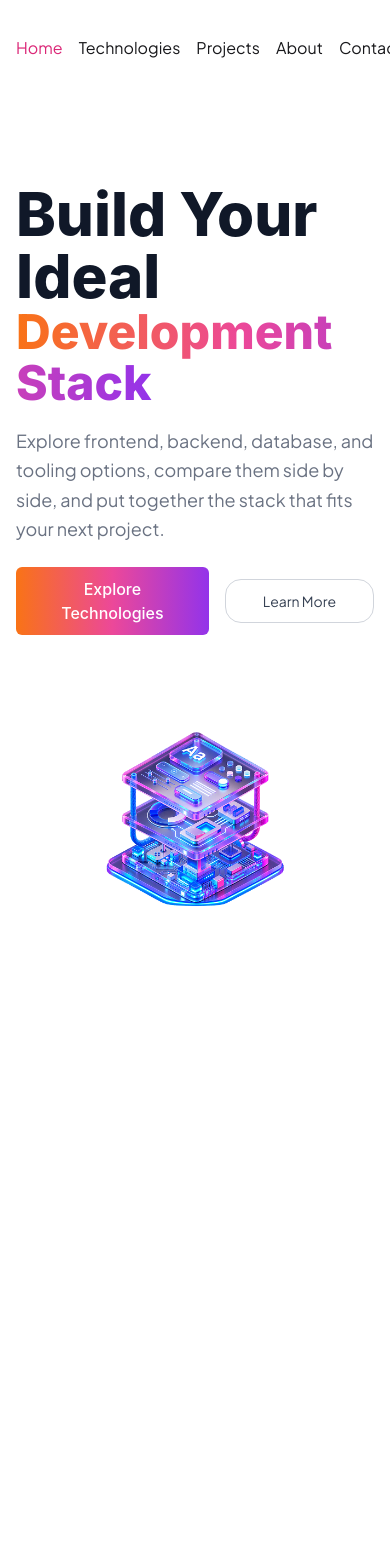
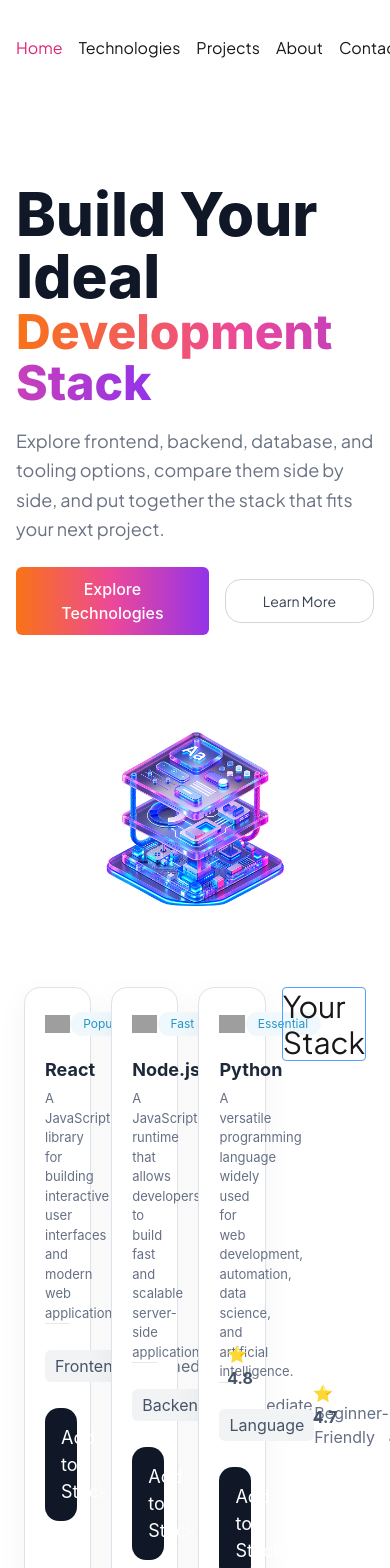
Before and after one commit to KAZI-97/Dev-Stack-Technology, a React (Vite) app: page / in a window 390 px wide. Shown: the top 1568 px of the page. Before the commit the page ends 963 px from the top, so only its background shows below. Built offline with nearby package versions, Linux system fonts and the light colour scheme; grey boxes are pictures that could not be loaded.

Commit message:
cart section done without responsiveness

```diff
--- a/src/App.tsx
+++ b/src/App.tsx
@@ -1,13 +1,26 @@
+import { Suspense, useState } from "react"
 import Banner from "./Components/Banner"
 import Nav from "./Components/Nav"
+import type {ITechType} from './type'
+import Technologies from "./Components/Technologies/Technologies"
+
+
+const fetchData = async():Promise<ITechType[]> =>{
+    const response = await fetch('Data.json')
+    const data = await response.json()
+    return data
+  }
 
 function App() {
-
+  const[TechPromise] = useState(() => fetchData())
 
   return (
     <>
       <Nav></Nav>
       <Banner></Banner>
+      <Suspense fallback={<h1>Loading...Data</h1>}>
+          <Technologies TechPromise={TechPromise}></Technologies>
+      </Suspense>
 
     </>
   )
--- /dev/null
+++ b/src/Components/SelectedTech/SelectedTechCart.tsx
@@ -0,0 +1,11 @@
+// import React from 'react';
+
+const SelectedTechCart = () => {
+    return (
+        <div>
+
+        </div>
+    );
+};
+
+export default SelectedTechCart;
--- /dev/null
+++ b/src/Components/Technologies/Technologies.tsx
@@ -0,0 +1,39 @@
+// import React from 'react';
+import { use } from "react";
+import type { ITechType } from "../../type";
+import TechnologyCart from "../TechnologyCart/TechnologyCart";
+import SelectedTechCart from "../SelectedTech/SelectedTechCart";
+// import plus-jakarta-sans from '../../index.css'
+interface Props {
+  TechPromise: Promise<ITechType[]>;
+}
+
+const Technologies = ({ TechPromise }: Props) => {
+  const Tech = use(TechPromise);
+  return (
+    <>
+      {
+        <div>
+          <div className="flex gap-4 p-6 items-start">
+            <div className="w-[75%] grid grid-cols-3 gap-5">
+              {Tech.map((Tech_Cart) => (
+                <TechnologyCart Tech_Cart={Tech_Cart} key={Tech_Cart.id}></TechnologyCart>
+              ))}
+            </div>
+            <div className="w-[25%] border border-blue-400 rounded">
+                <div>
+                    <h1 className="plus-jakarta-sans flex justify-center text-3xl">Your Stack</h1>
+                </div>
+                <div>
+
+                </div>
+                <SelectedTechCart></SelectedTechCart>
+            </div>
+          </div>
+        </div>
+      }
+    </>
+  );
+};
+
+export default Technologies;
--- /dev/null
+++ b/src/Components/TechnologyCart/TechnologyCart.css
@@ -0,0 +1,99 @@
+.technology-card {
+    width: 100%;
+    height: auto;
+    padding: 20px;
+    border: 1px solid #dce3eb;
+    border-radius: 16px;
+    background-color: white;
+    box-sizing: border-box;
+
+    box-shadow: 0 10px 30px rgba(0, 0, 0, 0.05);
+    transition: transform 0.25s ease, box-shadow 0.25s ease, border-color 0.25s ease;
+}
+.technology-card:hover {
+    transform: translateY(-8px);
+    box-shadow: 0 18px 40px rgba(0, 0, 0, 0.12);
+    border-color: #2996c5;
+}
+.card-top {
+    display: flex;
+    justify-content: space-between;
+    align-items: center;
+}
+
+.technology-icon {
+    width: 32px;
+    height: 32px;
+    object-fit: contain;
+}
+
+.badge {
+    padding: 4px 12px;
+    border-radius: 20px;
+
+    background-color: #eef8fd;
+    color: #2996c5;
+
+    font-size: 12px;
+}
+
+.technology-card h2 {
+    margin-top: 16px;
+    font-size: 18px;
+    color: #1d2939;
+    font-weight: 700;
+}
+
+.description {
+    color: #667085;
+    font-size: 13px;
+    line-height: 1.5;
+    min-height: 55px;
+    margin-top: 6px;
+}
+
+.technology-card hr {
+    border: none;
+    border-top: 1px solid #e5e7eb;
+}
+
+.card-info {
+    display: flex;
+    justify-content: space-between;
+    align-items: center;
+
+    margin: 18px 0;
+}
+
+.category {
+    background-color: #f1f3f5;
+    padding: 4px 10px;
+    border-radius: 6px;
+
+    color: #475467;
+}
+
+.difficulty {
+    color: #667085;
+}
+
+.rating {
+    color: #475467;
+    font-weight: bold;
+}
+
+.technology-card button {
+    width: 100%;
+
+    padding: 16px;
+
+    border: none;
+    border-radius: 14px;
+
+    background-color: #101828;
+    color: white;
+
+    font-size: 18px;
+
+    cursor: pointer;
+}
--- /dev/null
+++ b/src/Components/TechnologyCart/TechnologyCart.tsx
@@ -0,0 +1,71 @@
+import type { ITechType } from "../../type";
+import "./TechnologyCart.css";
+
+interface Prop {
+    Tech_Cart: ITechType;
+}
+
+const TechnologyCart = ({ Tech_Cart }: Prop) => {
+    const {
+        name,
+        description,
+        icon,
+        category,
+        difficulty,
+        rating,
+        badge
+    } = Tech_Cart;
+
+    return (
+        <div className="technology-card">
+
+            {/* Top Section */}
+            <div className="card-top">
+                <img
+                    className="technology-icon"
+                    src={icon}
+                    alt={name}
+                />
+
+                <span className="badge">
+                    {badge}
+                </span>
+            </div>
+
+            {/* Technology Name */}
+            <h2>{name}</h2>
+
+            {/* Description */}
+            <p className="description">
+                {description}
+            </p>
+
+            <hr />
+
+            {/* Information */}
+            <div className="card-info">
+
+                <span className="category">
+                    {category}
+                </span>
+
+                <span className="difficulty">
+                    {difficulty}
+                </span>
+
+                <span className="rating">
+                    ⭐ {rating}
+                </span>
+
+            </div>
+
+            {/* Button */}
+            <button>
+                Add to Stack
+            </button>
+
+        </div>
+    );
+};
+
+export default TechnologyCart;
--- /dev/null
+++ b/src/type.tsx
@@ -0,0 +1,10 @@
+export interface ITechType{
+    id: number
+    name: string,
+    category: string,
+    description: string,
+    icon: string,
+    rating: number,
+    difficulty: string,
+    badge: string
+};
```
